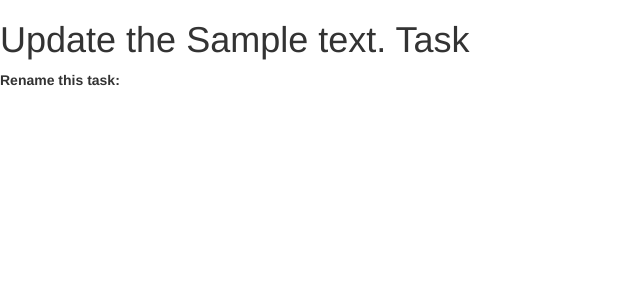
After one commit to abdcon02/march23_todo_many2many, a PHP site: template views/task_edit.html.twig in a window 1280 px wide. The commit adds this page. Shown: the top 300 px of the page, without its empty margins (0-640 px from the left). Run offline with PHP 8.4, Linux system fonts and the light colour scheme; the template is opened without the code that fills it: most values are stand-ins (such as "Sample title", 1, 10 or a date in 2020); some libraries are stand-ins or nearby versions.

Commit message:
Add task edit.html

```diff
--- a/app/app.php
+++ b/app/app.php
@@ -92,8 +92,9 @@
 
 // Renders indivdual task pages
 
-    $app->get("/tasks/{id}", function($id) use($app) {
-
+    $app->get("/task_edit/{id}", function($id) use($app) {
+        $task = Task::find($id);
+        return $app['twig']->render('task_edit.html.twig', array('task' => $task));
     });
 
 // Patch and Update pages
--- /dev/null
+++ b/views/task_edit.html.twig
@@ -0,0 +1,15 @@
+<!DOCTYPE html>
+<html>
+    <head>
+        <link rel="stylesheet" href="http://maxcdn.bootstrapcdn.com/bootstrap/3.3.4/css/bootstrap.min.css">
+        <title></title>
+    </head>
+    <body>
+        <h1>Update the {{ task.getDescription }} Task</h1>
+        <form action="/task_edit/{{ task.getId }}" method="post">
+        <input name="_method" type="hidden" value="patch">
+        <label for="description">Rename this task:</label>
+
+        </form>
+    </body>
+</html>
--- a/views/tasks.html.twig
+++ b/views/tasks.html.twig
@@ -12,7 +12,7 @@
                 <h3>Here are your tasks:</h3>
                 <ul>
                     {% for task in tasks %}
-                        <li><a href="/tasks/{{task.getId}}">{{ task.getDescription }}</a></li>
+                        <li><a href="/task_edit/{{task.getId}}">{{ task.getDescription }}</a></li>
                     {% endfor %}
                 </ul>
                 <form action="/delete_tasks" method="post">
```
